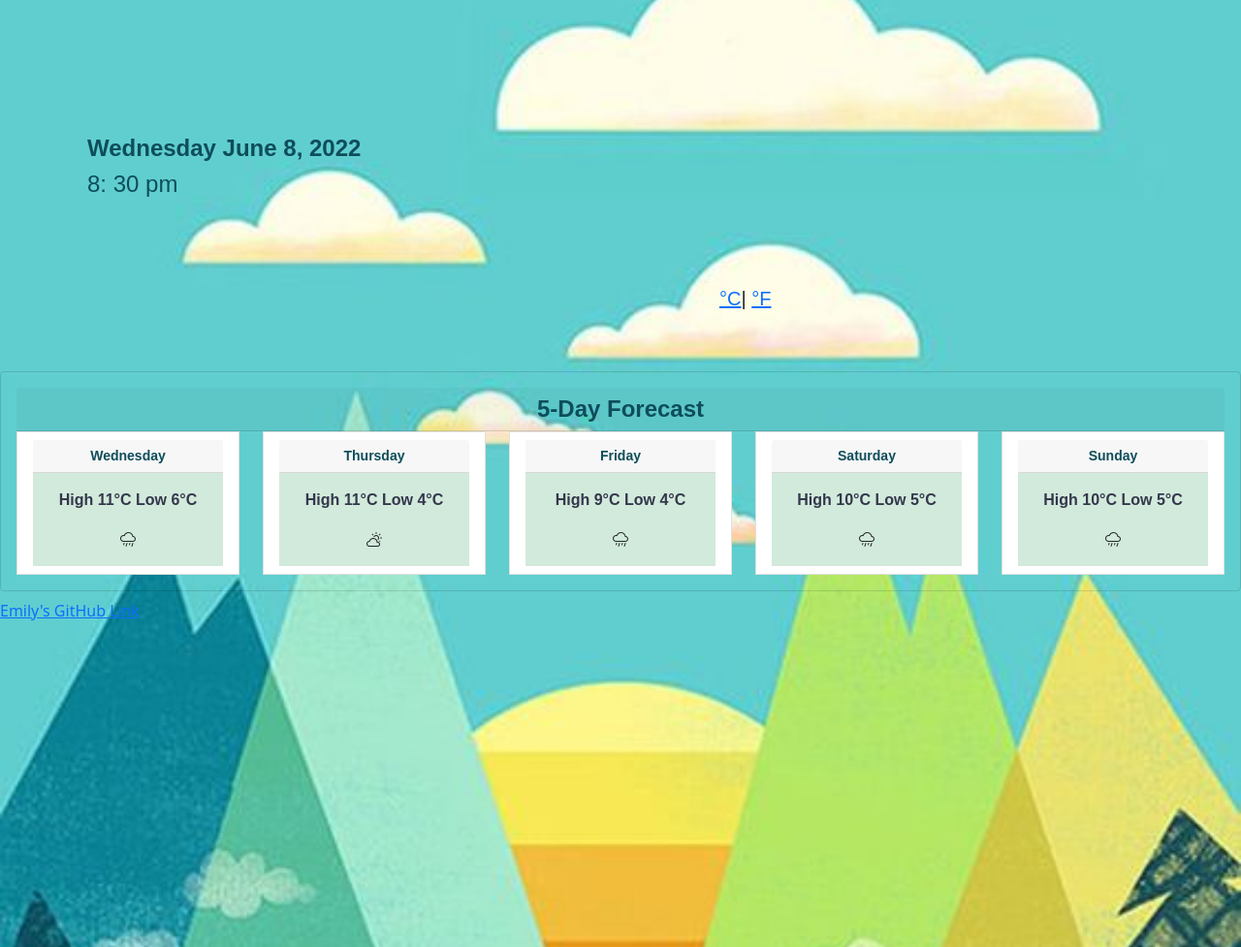
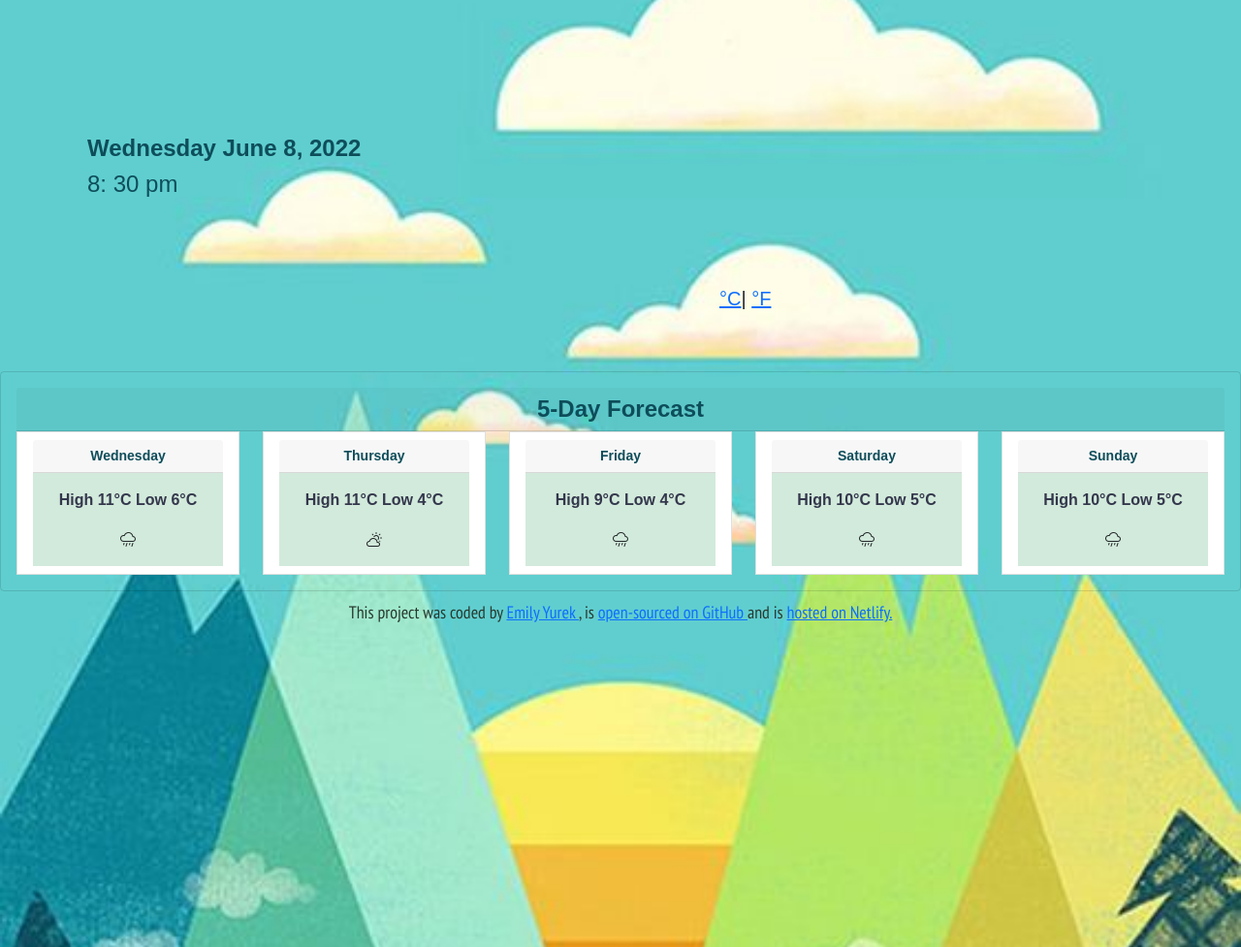
Before and after one commit to emarie0/Weather-App, a plain HTML site: page index.html in a window 1280 px wide. Shown: the part 123-1100 px from the top of the page at 97% size. Drawn offline with nearby package versions, Linux system fonts and the light colour scheme; a web font is replaced by a local one.

Commit message:
Added links to work

```diff
--- a/index.html
+++ b/index.html
@@ -152,7 +152,19 @@
 
     </div>
 
-    <a href = "https://github.com/emarie0/Weather-App.git">Emily's GitHub Link</a>
+    <small>This project was coded by
+      <a href = "https://www.linkedin.com/in/emily-yurek-477327154/?originalSubdomain=ca">
+        Emily Yurek
+      </a>
+      , is
+      <a href = "https://github.com/emarie0/Weather-App.git">
+        open-sourced on GitHub
+      </a>
+      and is
+      <a href = "https://effulgent-torte-69ba03.netlify.app">
+        hosted on Netlify.
+      </a>
+    </small>
 
     <script src="src/index.js"></script>
 
--- a/src/style.css
+++ b/src/style.css
@@ -104,3 +104,12 @@ p{text-align: center;
 .card-body{
   background-color: #d2eadb;
 }
+
+small{
+  display: block;
+  margin: 0 auto;
+  text-align: center;
+  font-size: 18px;
+  color: #29392F;
+  font-family: 'PT Sans Narrow', sans-serif;
+}
```
